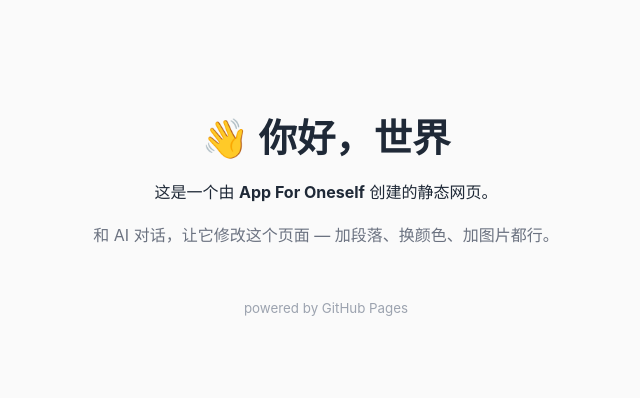
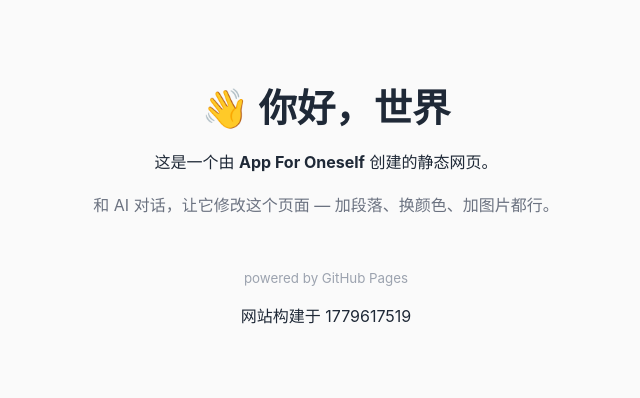
Before and after one commit to McCoyLee/github-api-test, a plain HTML site: page index.html in a window 1280 px wide. Shown: the part 201-599 px from the top of the page, without its empty margins (314-954 px from the left). Drawn offline with Linux system fonts and the light colour scheme.

Commit message:
squash-rebase ai/ci-loop-1779617519 onto main (1 files)

```diff
--- a/index.html
+++ b/index.html
@@ -14,6 +14,7 @@
       <footer>
         <small>powered by GitHub Pages</small>
       </footer>
+      <p>网站构建于 1779617519</p>
     </main>
     <script src="./main.js"></script>
   </body>
```
